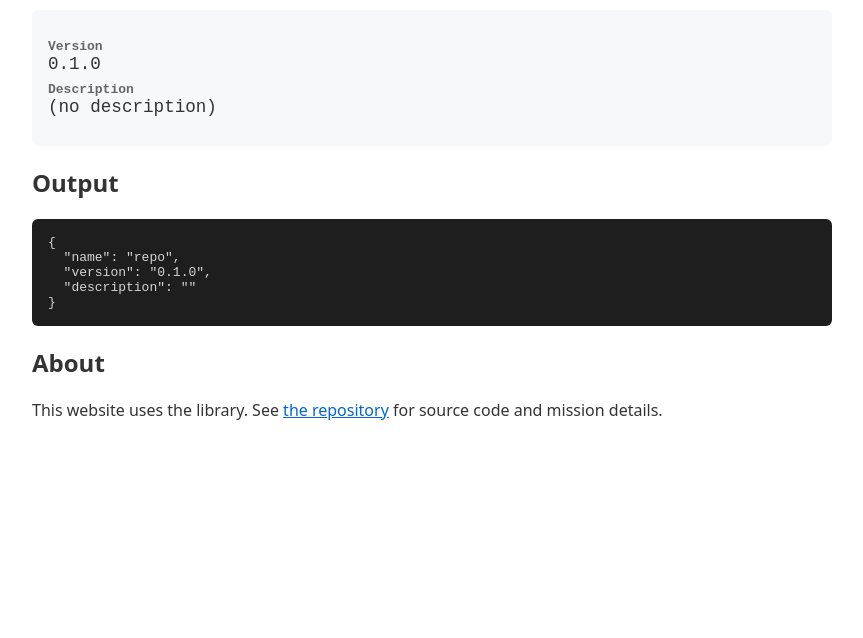
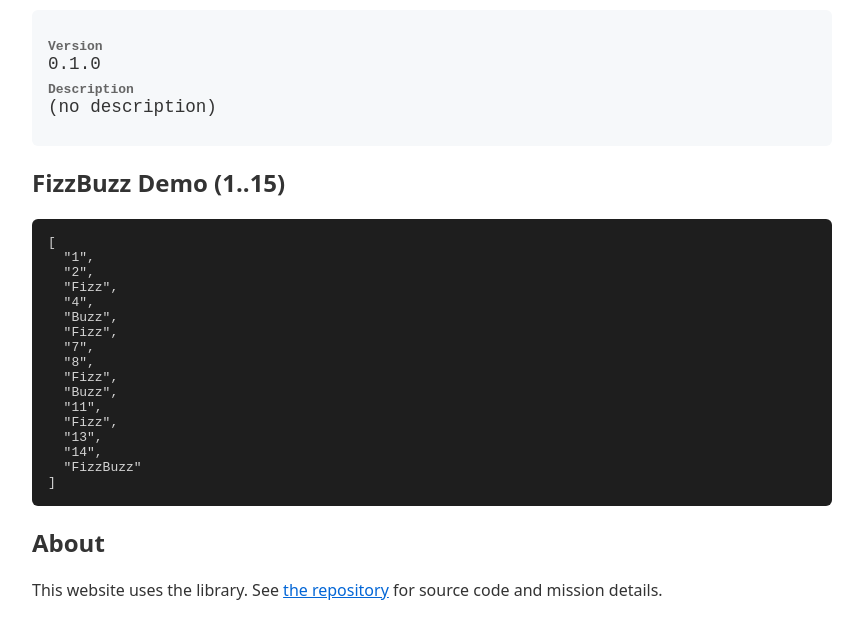
Before and after one commit to xn-intenton-z2a/repository0-random, a website: page src/web/index.html in a window 1280 px wide. Shown: the part 118-756 px from the top of the page, without its empty margins (208-1071 px from the left). Drawn offline with Linux system fonts and the light colour scheme.

Commit message:
agentic-step: transform issue #6,7,8

```diff
--- /dev/null
+++ b/docs/lib.js
@@ -0,0 +1,39 @@
+// docs/lib.js
+// Self-contained browser module generated by build-web.cjs.
+// Identity from package.json; functions extracted from src/lib/main.js.
+// Do not edit — regenerate with: npm run build:web
+export const name = "repo";
+export const version = "0.1.0";
+export const description = "";
+
+export function getIdentity() {
+  return { name, version, description };
+}
+
+export function fizzBuzzSingle(n) {
+  if (typeof n !== "number" || !Number.isInteger(n)) {
+    throw new TypeError("n must be an integer");
+  }
+  if (n <= 0) {
+    throw new RangeError("n must be a positive integer");
+  }
+  if (n % 15 === 0) return "FizzBuzz";
+  if (n % 3 === 0) return "Fizz";
+  if (n % 5 === 0) return "Buzz";
+  return String(n);
+}
+
+export function fizzBuzz(n) {
+  if (typeof n !== "number" || !Number.isInteger(n)) {
+    throw new TypeError("n must be an integer");
+  }
+  if (n < 0) {
+    throw new RangeError("n must be >= 0");
+  }
+  if (n === 0) return [];
+  const out = [];
+  for (let i = 1; i <= n; i++) {
+    out.push(fizzBuzzSingle(i));
+  }
+  return out;
+}
--- a/src/lib/main.js
+++ b/src/lib/main.js
@@ -27,6 +27,48 @@ export function getIdentity() {
   return { name, version, description };
 }
 
+/**
+ * fizzBuzzSingle(n)
+ * - Accepts a single positive integer (n > 0)
+ * - Throws TypeError for non-integer inputs
+ * - Throws RangeError for non-positive integers
+ * - Returns "Fizz", "Buzz", "FizzBuzz", or the number as a string
+ */
+export function fizzBuzzSingle(n) {
+  if (typeof n !== "number" || !Number.isInteger(n)) {
+    throw new TypeError("n must be an integer");
+  }
+  if (n <= 0) {
+    throw new RangeError("n must be a positive integer");
+  }
+  if (n % 15 === 0) return "FizzBuzz";
+  if (n % 3 === 0) return "Fizz";
+  if (n % 5 === 0) return "Buzz";
+  return String(n);
+}
+
+/**
+ * fizzBuzz(n)
+ * - Accepts an integer n >= 0
+ * - Returns an array of fizzbuzz strings for 1..n (empty array for n === 0)
+ * - Throws TypeError for non-integer inputs
+ * - Throws RangeError for negative numbers
+ */
+export function fizzBuzz(n) {
+  if (typeof n !== "number" || !Number.isInteger(n)) {
+    throw new TypeError("n must be an integer");
+  }
+  if (n < 0) {
+    throw new RangeError("n must be >= 0");
+  }
+  if (n === 0) return [];
+  const out = [];
+  for (let i = 1; i <= n; i++) {
+    out.push(fizzBuzzSingle(i));
+  }
+  return out;
+}
+
 export function main(args) {
   if (args?.includes("--version")) {
     console.log(version);
--- a/src/web/index.html
+++ b/src/web/index.html
@@ -27,18 +27,29 @@
       <dd id="lib-description">loading...</dd>
     </dl>
   </div>
-  <h2>Output</h2>
+  <h2>FizzBuzz Demo (1..15)</h2>
   <div id="demo-output">Loading library...</div>
   <h2>About</h2>
   <p>This website uses the library. See <a href="https://github.com/xn-intenton-z2a/repository0">the repository</a> for source code and mission details.</p>
   <script type="module">
     try {
-      const { name, version, description } = await import('./lib.js');
-      document.getElementById('lib-name').textContent = name;
-      document.getElementById('lib-version').textContent = version;
+      const mod = await import('./lib.js');
+      const { name, version, description, fizzBuzz } = mod;
+      document.getElementById('lib-name').textContent = name || document.title;
+      document.getElementById('lib-version').textContent = version || '(no version)';
       document.getElementById('lib-description').textContent = description || '(no description)';
-      document.getElementById('demo-output').textContent = JSON.stringify({ name, version, description }, null, 2);
-      document.title = name + ' v' + version;
+      let demoOutput = '(no fizzBuzz)';
+      try {
+        if (typeof fizzBuzz === 'function') {
+          demoOutput = JSON.stringify(fizzBuzz(15), null, 2);
+        } else {
+          demoOutput = '(fizzBuzz not available)';
+        }
+      } catch (e) {
+        demoOutput = 'Error generating fizzBuzz demo: ' + e.message;
+      }
+      document.getElementById('demo-output').textContent = demoOutput;
+      document.title = (name || document.title) + ' v' + (version || '0.0.0');
     } catch (e) {
       document.getElementById('lib-version').textContent = '(error)';
       document.getElementById('lib-description').textContent = e.message;
--- a/src/web/lib.js
+++ b/src/web/lib.js
@@ -1,4 +1,3 @@
 // SPDX-License-Identifier: MIT
-// Copyright (C) 2025-2026 Polycode Limited
 // src/web/lib.js — Browser entry point, re-exports from the library.
-export { name, version, description, getIdentity } from "../lib/main.js";
+export { name, version, description, getIdentity, fizzBuzz, fizzBuzzSingle } from "../lib/main.js";
```
Also changed, not shown: docs/index.html (+17 -6 lines), tests/unit/feature-fizzBuzz.test.js (added, +9 -0 lines), tests/unit/feature-fizzBuzzSingle.test.js (added, +9 -0 lines), tests/unit/fizzbuzz.test.js (added, +70 -0 lines), README.md.
